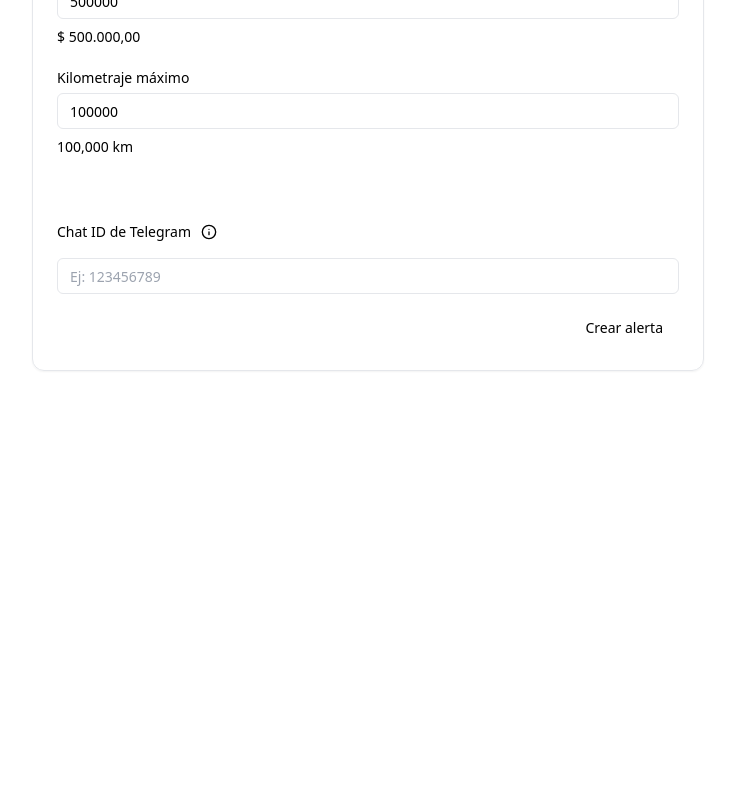
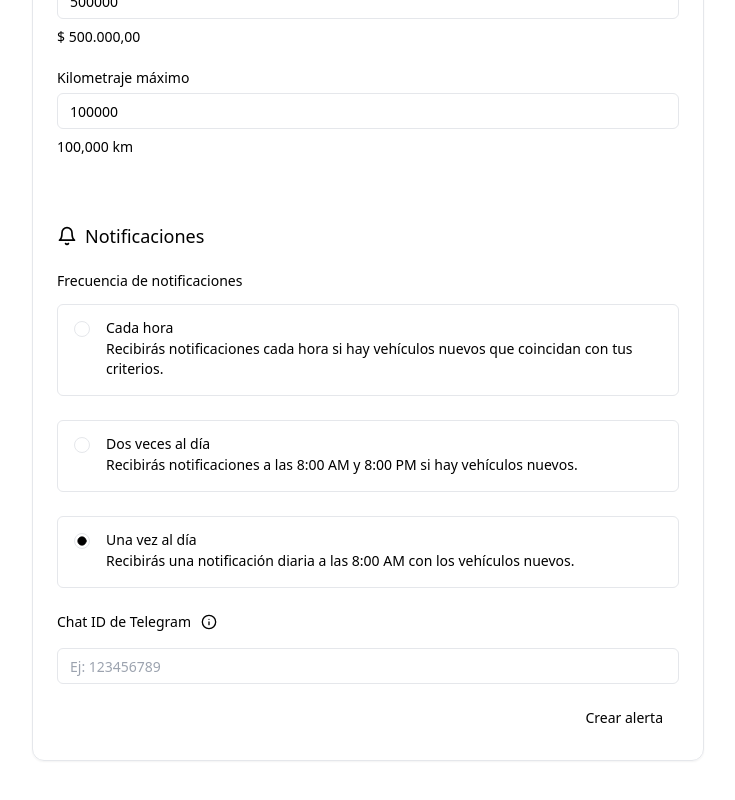
Before and after one commit to Pantera29/caralerts, a React (Vite) app: page / in a window 1280 px wide. Shown: the part 582-1382 px from the top of the page, without its empty margins (272-1007 px from the left). Before the commit the page ends 993 px from the top, so only its background shows below. Built offline with nearby package versions, Linux system fonts and the light colour scheme.

Commit message:
agregué campo frecuencia

```diff
--- a/package.json
+++ b/package.json
@@ -15,6 +15,7 @@
     "@radix-ui/react-dropdown-menu": "^2.1.6",
     "@radix-ui/react-label": "^2.1.2",
     "@radix-ui/react-popover": "^1.1.6",
+    "@radix-ui/react-radio-group": "^1.2.3",
     "@radix-ui/react-select": "^2.1.6",
     "@radix-ui/react-separator": "^1.1.2",
     "@radix-ui/react-slot": "^1.1.2",
--- a/src/components/AlertForm.tsx
+++ b/src/components/AlertForm.tsx
@@ -1,9 +1,9 @@
 import { useState } from "react";
-import { AlertFormData } from "@/types/alert";
+import { AlertFormData, NotificationFrequency } from "@/types/alert";
 import { CAR_BRANDS } from "@/lib/constants";
 import { formatCurrency } from "@/lib/utils";
 import { toast } from "sonner";
-import { InfoIcon, X } from "lucide-react";
+import { InfoIcon, X, Bell } from "lucide-react";
 
 import { Card, CardContent, CardDescription, CardFooter, CardHeader, CardTitle } from "@/components/ui/card";
 import { Button } from "@/components/ui/button";
@@ -12,6 +12,7 @@ import { Label } from "@/components/ui/label";
 import { Select, SelectContent, SelectItem, SelectTrigger, SelectValue } from "@/components/ui/select";
 import { Tooltip, TooltipContent, TooltipProvider, TooltipTrigger } from "@/components/ui/tooltip";
 import { Separator } from "@/components/ui/separator";
+import { RadioGroup, RadioGroupItem } from "@/components/ui/radio-group";
 
 const initialFormData: AlertFormData = {
   nombre_busqueda: "",
@@ -20,7 +21,8 @@ const initialFormData: AlertFormData = {
   anio_maximo: new Date().getFullYear(),
   precio_maximo: 500000,
   kilometraje_maximo: 100000,
-  telegram_chat_id: ""
+  telegram_chat_id: "",
+  frecuencia: "diaria"
 };
 
 export function AlertForm() {
@@ -66,6 +68,9 @@ export function AlertForm() {
     setIsSubmitting(true);
 
     try {
+      console.log('Enviando formData:', formData);
+      console.log('Frecuencia seleccionada:', formData.frecuencia);
+
       const response = await fetch("https://kavak-meli-bot.francolonghi29.workers.dev/api/alerts", {
         method: "POST",
         headers: {
@@ -77,6 +82,7 @@ export function AlertForm() {
       });
 
       const data = await response.json();
+      console.log('Respuesta del servidor:', data);
 
       if (data.success) {
         toast.success("¡Alerta creada con éxito!", {
@@ -232,6 +238,54 @@ export function AlertForm() {
             <Separator />
 
             {/* Sección de Notificaciones */}
+            <div className="space-y-6">
+              <div className="flex items-center gap-2">
+                <Bell className="h-5 w-5 text-muted-foreground" />
+                <h3 className="text-lg font-medium">Notificaciones</h3>
+              </div>
+
+              <div className="space-y-4">
+                <Label>Frecuencia de notificaciones</Label>
+                <RadioGroup
+                  value={formData.frecuencia}
+                  onValueChange={(value) =>
+                    setFormData({
+                      ...formData,
+                      frecuencia: value as NotificationFrequency
+                    })
+                  }
+                  className="space-y-4"
+                >
+                  <div className="flex items-start space-x-4 rounded-md border p-4">
+                    <RadioGroupItem value="horaria" id="horaria" />
+                    <div className="flex-1 space-y-1">
+                      <Label htmlFor="horaria" className="font-medium">Cada hora</Label>
+                      <p className="text-sm text-muted-foreground">
+                        Recibirás notificaciones cada hora si hay vehículos nuevos que coincidan con tus criterios.
+                      </p>
+                    </div>
+                  </div>
+                  <div className="flex items-start space-x-4 rounded-md border p-4">
+                    <RadioGroupItem value="cada12horas" id="cada12horas" />
+                    <div className="flex-1 space-y-1">
+                      <Label htmlFor="cada12horas" className="font-medium">Dos veces al día</Label>
+                      <p className="text-sm text-muted-foreground">
+                        Recibirás notificaciones a las 8:00 AM y 8:00 PM si hay vehículos nuevos.
+                      </p>
+                    </div>
+                  </div>
+                  <div className="flex items-start space-x-4 rounded-md border p-4">
+                    <RadioGroupItem value="diaria" id="diaria" />
+                    <div className="flex-1 space-y-1">
+                      <Label htmlFor="diaria" className="font-medium">Una vez al día</Label>
+                      <p className="text-sm text-muted-foreground">
+                        Recibirás una notificación diaria a las 8:00 AM con los vehículos nuevos.
+                      </p>
+                    </div>
+                  </div>
+                </RadioGroup>
+              </div>
+
               <div className="space-y-4">
                 <div className="flex items-center gap-2">
                   <Label htmlFor="telegram_chat_id">Chat ID de Telegram</Label>
@@ -256,6 +310,7 @@ export function AlertForm() {
                   required
                 />
               </div>
+            </div>
           </CardContent>
 
           <CardFooter className="flex justify-end pt-4">
--- /dev/null
+++ b/src/components/ui/radio-group.tsx
@@ -0,0 +1,42 @@
+import * as React from "react"
+import * as RadioGroupPrimitive from "@radix-ui/react-radio-group"
+import { Circle } from "lucide-react"
+
+import { cn } from "@/lib/utils"
+
+const RadioGroup = React.forwardRef<
+  React.ElementRef<typeof RadioGroupPrimitive.Root>,
+  React.ComponentPropsWithoutRef<typeof RadioGroupPrimitive.Root>
+>(({ className, ...props }, ref) => {
+  return (
+    <RadioGroupPrimitive.Root
+      className={cn("grid gap-2", className)}
+      {...props}
+      ref={ref}
+    />
+  )
+})
+RadioGroup.displayName = RadioGroupPrimitive.Root.displayName
+
+const RadioGroupItem = React.forwardRef<
+  React.ElementRef<typeof RadioGroupPrimitive.Item>,
+  React.ComponentPropsWithoutRef<typeof RadioGroupPrimitive.Item>
+>(({ className, ...props }, ref) => {
+  return (
+    <RadioGroupPrimitive.Item
+      ref={ref}
+      className={cn(
+        "aspect-square h-4 w-4 rounded-full border border-primary text-primary ring-offset-background focus:outline-none focus-visible:ring-2 focus-visible:ring-ring focus-visible:ring-offset-2 disabled:cursor-not-allowed disabled:opacity-50",
+        className
+      )}
+      {...props}
+    >
+      <RadioGroupPrimitive.Indicator className="flex items-center justify-center">
+        <Circle className="h-2.5 w-2.5 fill-current text-current" />
+      </RadioGroupPrimitive.Indicator>
+    </RadioGroupPrimitive.Item>
+  )
+})
+RadioGroupItem.displayName = RadioGroupPrimitive.Item.displayName
+
+export { RadioGroup, RadioGroupItem }
--- a/src/types/alert.ts
+++ b/src/types/alert.ts
@@ -1,4 +1,6 @@
 export type CarBrand = string;
+
+export type NotificationFrequency = 'horaria' | 'cada12horas' | 'diaria';
 
 export interface AlertFormData {
   nombre_busqueda: string;
@@ -8,6 +10,7 @@ export interface AlertFormData {
   precio_maximo: number;
   kilometraje_maximo: number;
   telegram_chat_id: string;
+  frecuencia: NotificationFrequency;
 }
 
 export interface ApiResponse {
```
Also changed, not shown: 1 other file (tests, documents, lock files or other folders). Lines whose indentation alone changed are shown as unchanged.
